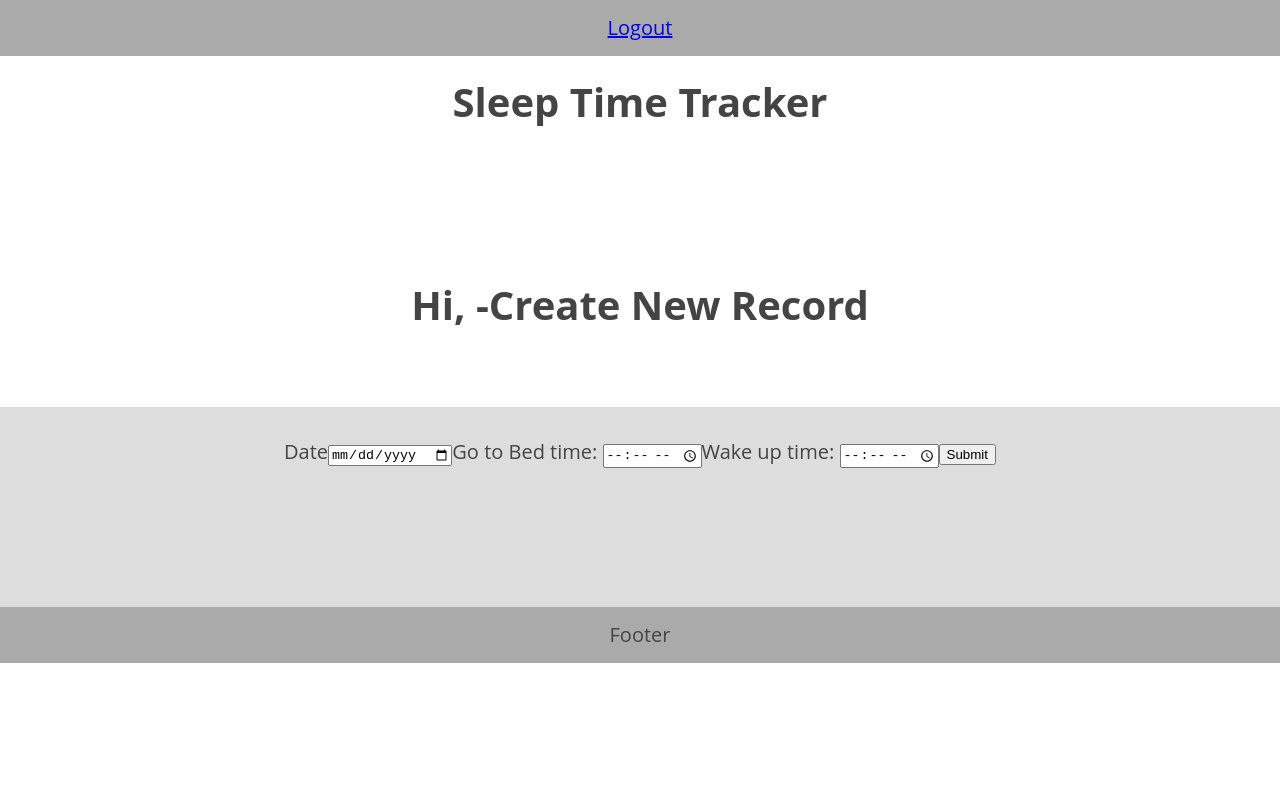
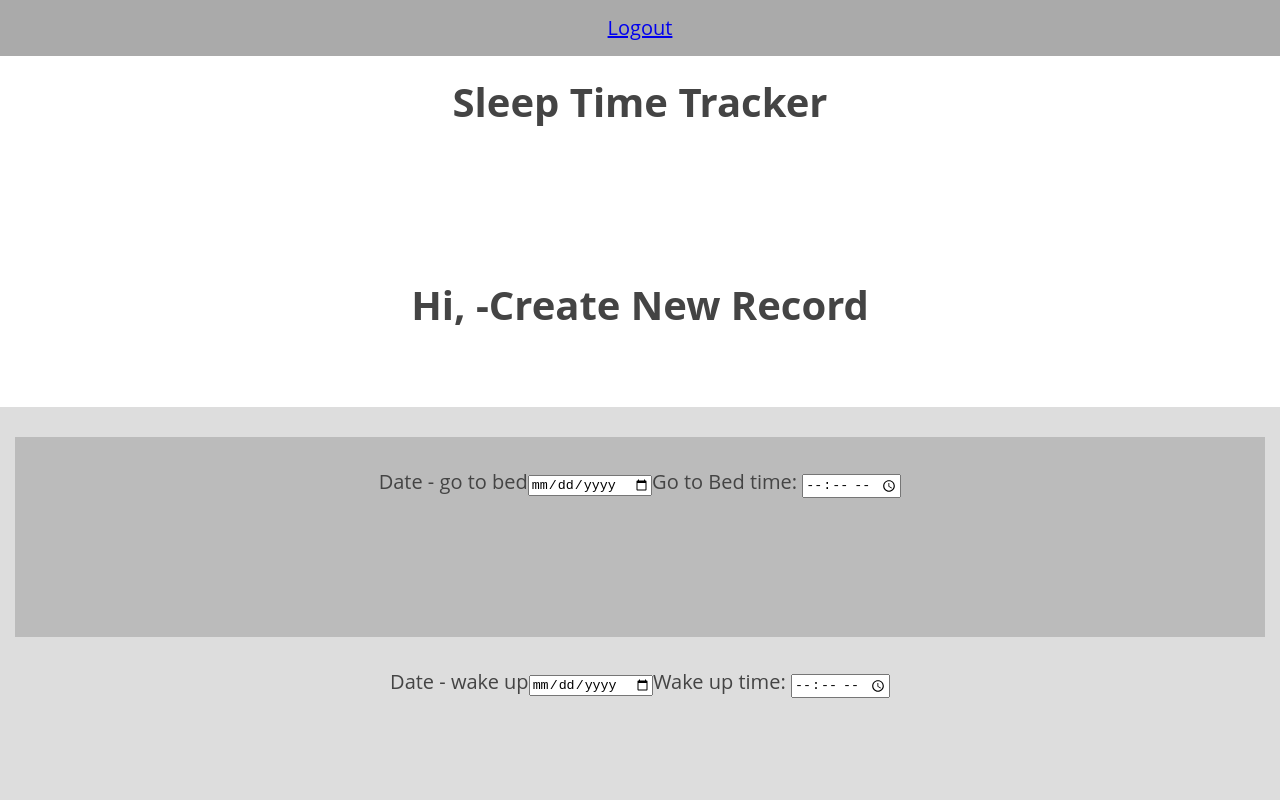
Before and after one commit to hsinlinghu1101/Sleep-time-tracker-app, a React (Create React App) app: page /user/1 in a window 1280 px wide. Shown: the top 800 px of the page. Built offline with nearby package versions, Linux system fonts and the light colour scheme.

Commit message:
working on get user data

```diff
--- a/src/Services/data-api-service.js
+++ b/src/Services/data-api-service.js
@@ -2,10 +2,10 @@ import TokenService from './token-service'
 import config from '../config'
 
 const DataAPiService={
-    getData(userId){
-        return fetch(`${config.API_ENDPOINT}/data/${userId}`, {
+    getData(){
+        return fetch(`${config.API_ENDPOINT}/data/my`, {
             headers:{
-                'authorization': `baerer ${TokenService.getAuthToken}`
+                'Authorization': `bearer ${TokenService.getAuthToken()}`
             }
         })
         .then(res =>
--- a/src/components/App/App.js
+++ b/src/components/App/App.js
@@ -8,13 +8,44 @@ import RegisterationPage from '../Register/RegisterationPage'
 import HomePage from '../Home/HomePage'
 import ResultPage from '../Result/ResultPage'
 import NotFound from '../NotFound/NotFound'
+
 import './App.css';
 
 export default class App extends React.Component{
   state={
-    user_name:''
+    user_name:'',
+    date:'',
+    hours:'',
+    message:'',
+    data:[]
   }
+
+  setName=(name)=>{
+    this.setName({
+      user_name:this.state.name
+    })
+  }
+
+  setDate=(date)=>{
+    this.setDate({
+      date:this.state.date
+    })
+  }
+
+  setHours=(bed, wakeup)=>{
+
+    this.setHours({
+      hours:this.state.hours
+    })
+  }
+
+
+
+  setMessage
+
+
   render(){
+    const {user_name, date}= this.state
   return (
     <div className="App">
      <Header />
@@ -22,8 +53,11 @@ export default class App extends React.Component{
      <Route exact path='/' component={Landing}/>
      <Route path='/login' component={LoginPage}/>
      <Route path='/register' component={RegisterationPage}/>
-     <Route path='/user' component={HomePage}/>
-     <Route path='/data/:user_id' component={ResultPage}/>
+     <Route path='/user/:user_id' render= {() =>
+      <HomePage name={user_name}/>}/>
+     <Route path='/data/:user_id' render= {() =>
+     <ResultPage name={user_name} date={date} />
+     }/>
      <Route component={NotFound}/>
      </Switch>
      <Footer/>
--- a/src/components/Home/Home.js
+++ b/src/components/Home/Home.js
@@ -5,7 +5,8 @@ import NavBar from '../NavBar/NavBar'
 export default class Home extends React.Component{
 
   static defaultProps={
-    createDataSuccess:()=>{}
+    createDataSuccess:()=>{},
+    name:''
   }
 
   state={
@@ -44,20 +45,25 @@ export default class Home extends React.Component{
             <main role="main">
             <header>
               <NavBar/>
-              <h1>Hi, {this.props.user_name} -Create New Record</h1>
+              <h1>Hi, {this.props.name} -Create New Record</h1>
               {error && <p>{error}</p>}
 
             </header>
             <section>
               <form id="sleep-record" onSubmit={this.handleRecordSubmit}>
                 <div className="form-section">
-                  <label htmlFor="getDate">Date</label>
-                  <input type="date" name="data_created" required/>
-
+                  <section>
+                  <label htmlFor="getDate">Date - go to bed</label>
+                  <input type="date" id="data_created" name="data_created" required/>
                   <label htmlFor="bed-time">Go to Bed time: </label>
                   <input id="bed-time" type="time" name="bed_time" required/>
+                  </section>
+                  <section>
+                  <label htmlFor="getDate">Date - wake up</label>
+                  <input type="date" id="data_wakeup" name="data_wakeup" required/>
                   <label htmlFor="wakeup-time">Wake up time: </label>
                   <input id="wakeup-time" type="time" name="wakeup_time" required/>
+                  </section>
                 <button type="submit">Submit</button>
                 </div>
               </form>
--- a/src/components/Home/HomePage.js
+++ b/src/components/Home/HomePage.js
@@ -9,8 +9,9 @@ export default class HomePage extends React.Component{
     }
 
     handleSubmitData=(data)=>{
+        const { user_id }= this.props.match.params
         const {history} = this.props
-        history.push('/data')
+        history.push(`/data/${user_id}`)
     }
     render(){
         return(
--- a/src/components/Login/Login.js
+++ b/src/components/Login/Login.js
@@ -33,7 +33,7 @@ export default class Login extends React.Component{
       TokenService.saveAuthToken(data.authToken)
      user_name.value=''
      password.value=''
-     this.props.onLoginSuccess()
+     this.props.onLoginSuccess(data.user_id)
     })
     .catch(res =>{
       this.setState({
@@ -55,7 +55,7 @@ export default class Login extends React.Component{
             {error && <p className='red'>{error}</p>}
                 <div>
                   <label htmlFor="name">Name</label>
-                  <input placeholder='Name' type="text" name='user_name' id='name'  required />
+                  <input placeholder='Name' type="text" name='user_name' id='name' required />
                 </div>
                 <div>
                   <label htmlFor="password">Password</label>
--- a/src/components/Login/LoginPage.js
+++ b/src/components/Login/LoginPage.js
@@ -10,10 +10,10 @@ export default class LoginPage extends React.Component{
     }
 
 
-handleLoginSuccess=()=>{
+handleLoginSuccess=(user_id)=>{
     const { history }= this.props
    // const destination = (location.state || {}).from || '/'
-    history.push(`/user`)
+    history.push(`/user/${user_id}`)
 }
 
 render(){
--- a/src/components/NavBar/NavBar.js
+++ b/src/components/NavBar/NavBar.js
@@ -1,14 +1,21 @@
 import React from 'react'
-import { Link }from 'react-router-dom'
+import { Link } from 'react-router-dom'
+import TokenService from '../../Services/token-service';
+export default class NavBar extends React.Component{
 
 
-export default function NavBar(){
+     handleLogout = () =>{
+       TokenService.clearAuthToken();
+    }
+
+    render(){
+
     return (
-
         <nav role="navigation">
-            <Link to='/'> Logout </Link>
+            <Link onClick={this.handleLogout}to='/'> Logout </Link>
         </nav>
 
 
      )
+    }
 }
--- a/src/components/Result/Result.js
+++ b/src/components/Result/Result.js
@@ -1,26 +1,19 @@
 import React from 'react'
-import NavBar from '../NavBar/NavBar'
-
-export default class Result extends React.Component{
 
 
-  render(){
+
+export default function Result(props){
+
+
         return(
-            <main role="main">
-            <header role="banner">
-              <NavBar/>
-              <h1>Daily Sleep Hours</h1>
-            </header>
             <section>
-
-              <h2>'2/20/2020' - '8' hours of sleep</h2>
-              <p>message: Great! You had enough sleep!</p>
-
+              <h2>'{props.date}' - You got '{props.hours}' hours of sleep </h2>
+              <p>{props.message}</p>
               <button>Edit</button>
               <button>Delete</button>
             </section>
 
-          </main>
+
         )
-    }
+
 }
--- a/src/components/Result/ResultPage.js
+++ b/src/components/Result/ResultPage.js
@@ -1,11 +1,40 @@
 import React from 'react';
 import Result from './Result';
+import NavBar from '../NavBar/NavBar'
+import DataAPiService from '../../Services/data-api-service';
 
-export default class ResultPage extends React.Component{
+export default class ResultPage extends React.Component {
 
-    render(){
-        return(
-       <Result />
+
+    state = {
+        userData: []
+    }
+
+
+    componentDidMount() {
+
+     DataAPiService.getData()
+        .then(userData => this.setState({
+            userData,
+        }))
+
+    }
+
+    render() {
+       const {userData} =this.state
+        return (
+            <main role="main">
+
+                <header role="banner">
+                    <NavBar />
+                    <h1>Daily Sleep Hours</h1>
+
+                </header>
+                {userData.map(data => (
+                    <Result date={data.date}  />
+                ))}
+
+            </main>
         )
     }
 }
```
